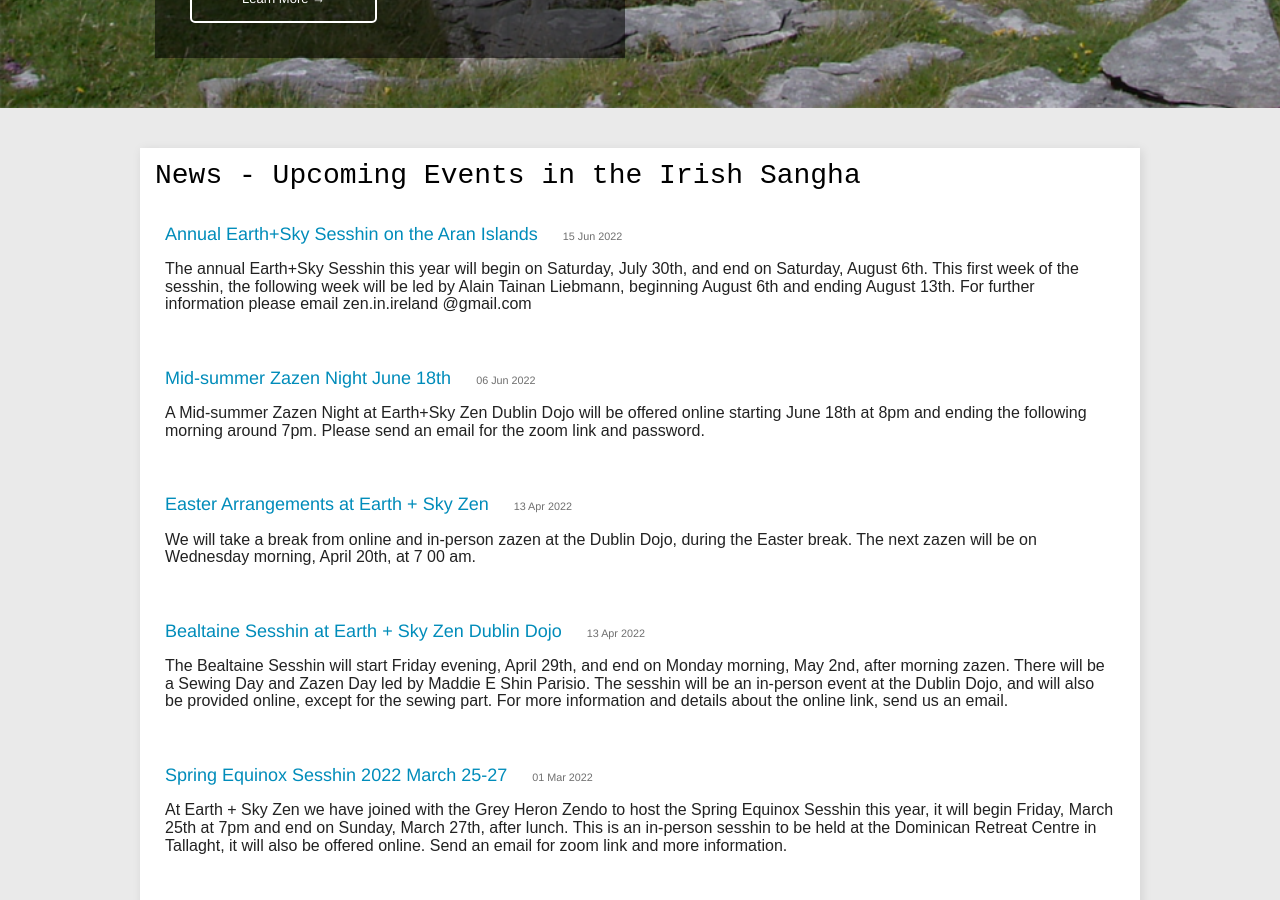
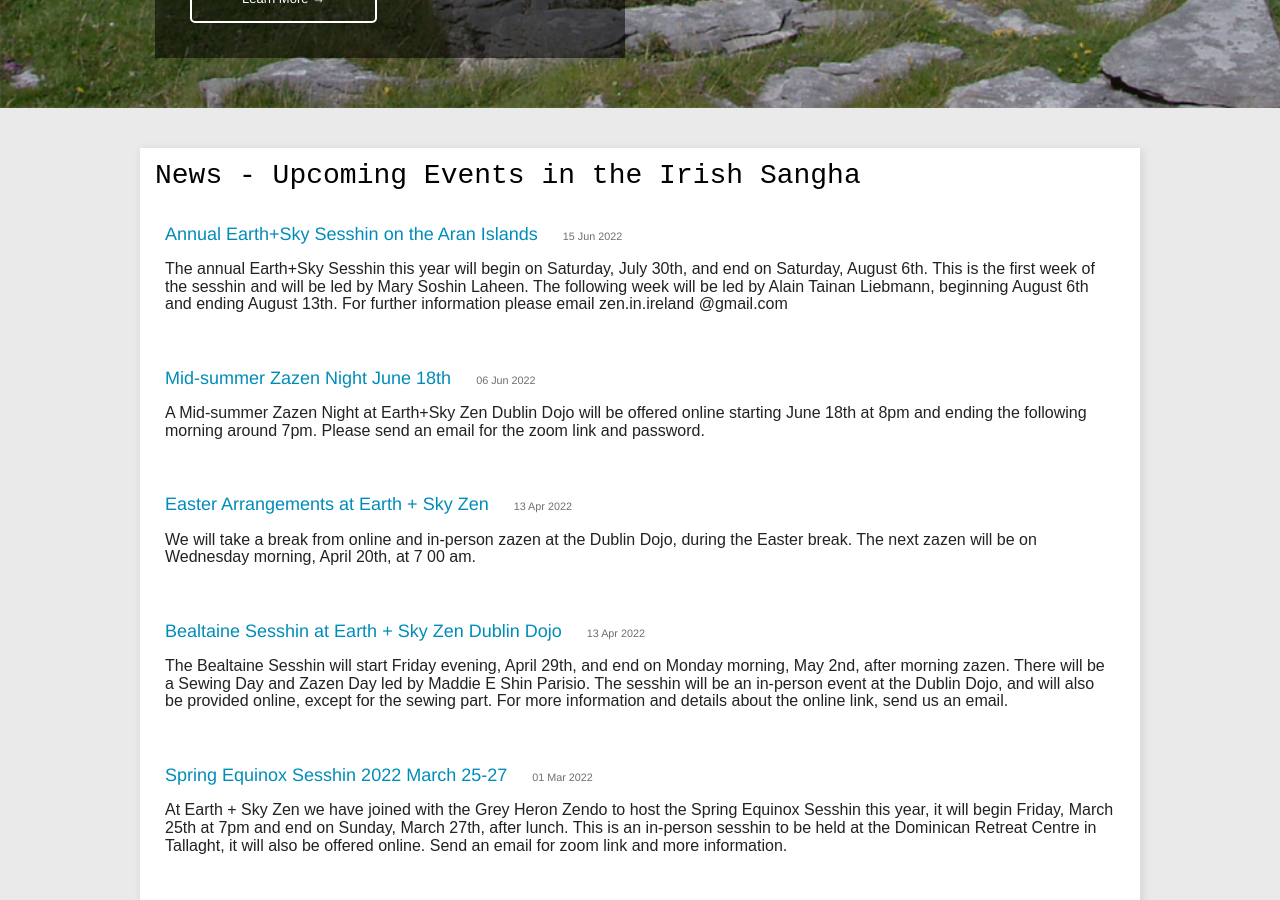
Before and after one commit to zen-ireland/zenireland.github.io, a Jekyll site: the page built from index.html, in a window 1280 px wide and 900 px high, scrolled down 501 px. Built offline with Jekyll 4.4.1, drawn with Linux system fonts in a browser that asks for light colours.

Commit message:
Update from Forestry.io Mary Laheen updated _posts/2022-06-15-annual-earth-sky-sesshin-on-the-aran-islands.md

```diff
--- a/_posts/2022-06-15-annual-earth-sky-sesshin-on-the-aran-islands.md
+++ b/_posts/2022-06-15-annual-earth-sky-sesshin-on-the-aran-islands.md
@@ -5,6 +5,6 @@ title: Annual Earth+Sky Sesshin on the Aran Islands
 categories: Dublin
 
 ---
-The annual Earth+Sky Sesshin this year will begin on Saturday, July 30th, and end on Saturday, August 6th. This first week of the sesshin, the following week will be led by Alain Tainan Liebmann, beginning August 6th and ending August 13th. For further information please email zen.in.ireland @gmail.com
+The annual Earth+Sky Sesshin this year will begin on Saturday, July 30th, and end on Saturday, August 6th. This is the first week of the sesshin and will be led by Mary Soshin Laheen. The following week will be led by Alain Tainan Liebmann, beginning August 6th and ending August 13th. For further information please email zen.in.ireland @gmail.com
 
 ![](https://zenireland.s3.eu-west-1.amazonaws.com/Aran 2022.jpg)
```
